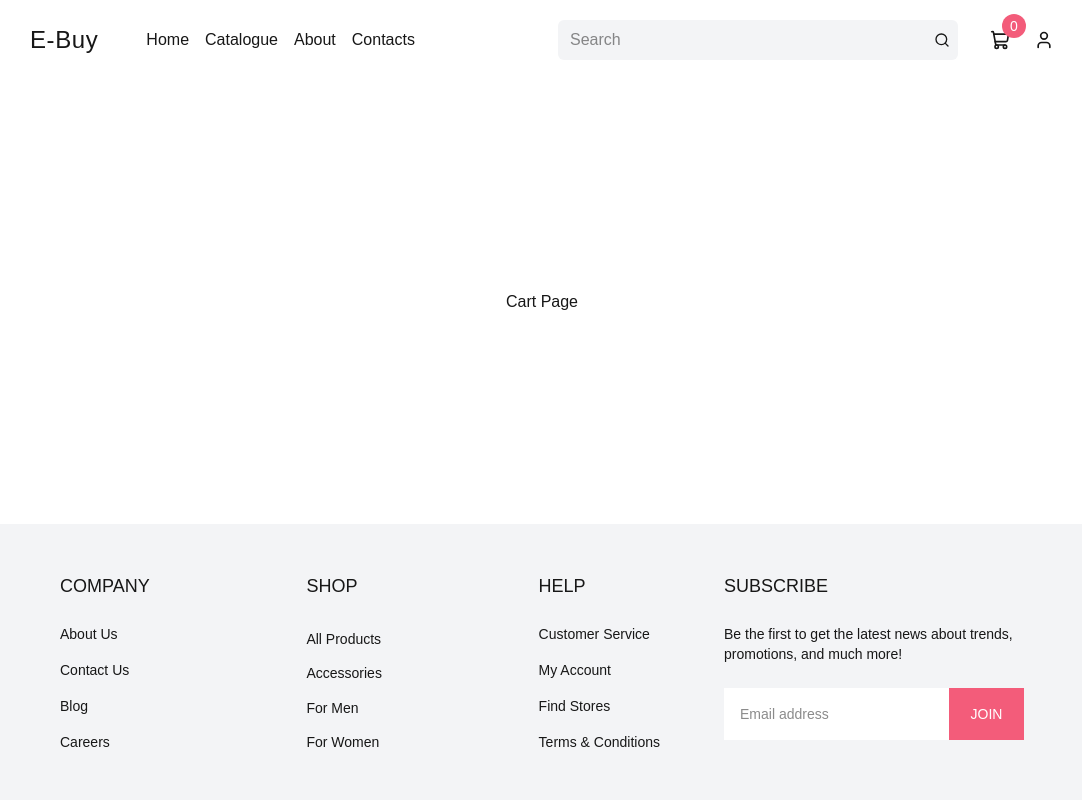
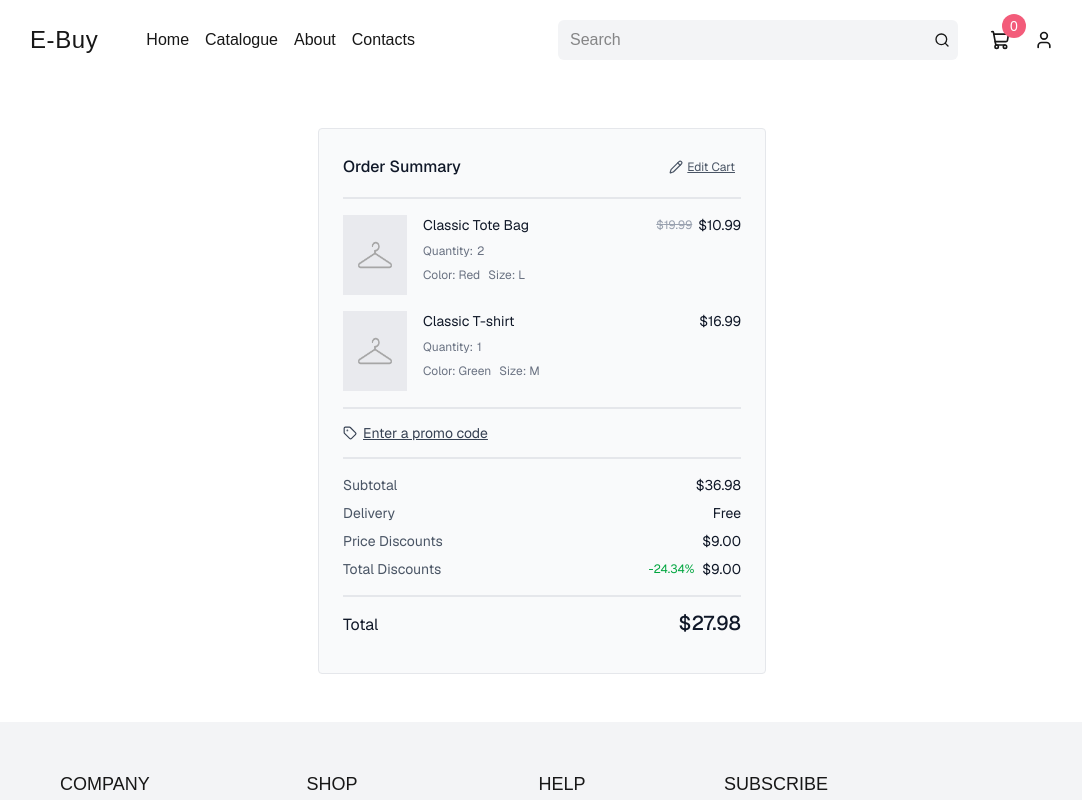
Before and after one commit to moonbek007/e-commerce-app, a Next.js app: page /cart in a window 1280 px wide. Shown: the top 800 px of the page, without its empty margins (98-1180 px from the left). Built offline with nearby package versions, Linux system fonts and the light colour scheme.

Commit message:
feat: Implement CartOrders component to cart-page

```diff
--- a/app/cart/page.tsx
+++ b/app/cart/page.tsx
@@ -1,6 +1,10 @@
+import CartOrders from "@/components/CartOrders";
+
 const CartPage = async () => {
   return (
-    <div className="flex flex-1 justify-center items-center">Cart Page</div>
+    <main className="flex flex-1 justify-center items-center gap-12 py-12 bg-white text-gray-800 font-sans antialiased">
+      <CartOrders />
+    </main>
   );
 };
 
```
